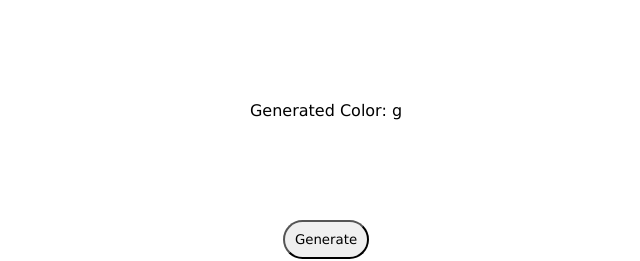
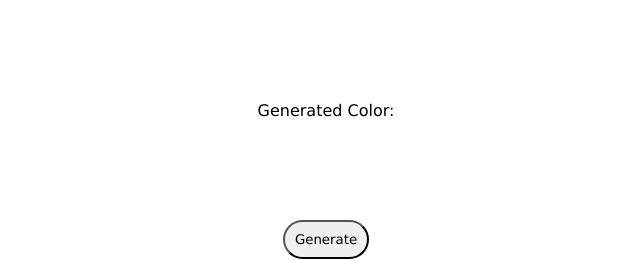
Before and after one commit to flo951/react-random-color-generator, a React (Create React App) app: page / in a window 1280 px wide. Shown: the top 261 px of the page, without its empty margins (314-954 px from the left). Built offline with nearby package versions, Linux system fonts and the light colour scheme.

Commit message:
Delete typo

```diff
--- a/src/App.js
+++ b/src/App.js
@@ -15,7 +15,7 @@ export default function App() {
   return (
     <div className="body">
       <div style={{ backgroundColor: color }} className="container">
-        Generated Color: {color}g
+        Generated Color: {color}
       </div>
       <button
         style={{ backgroundColor: color }}
```
